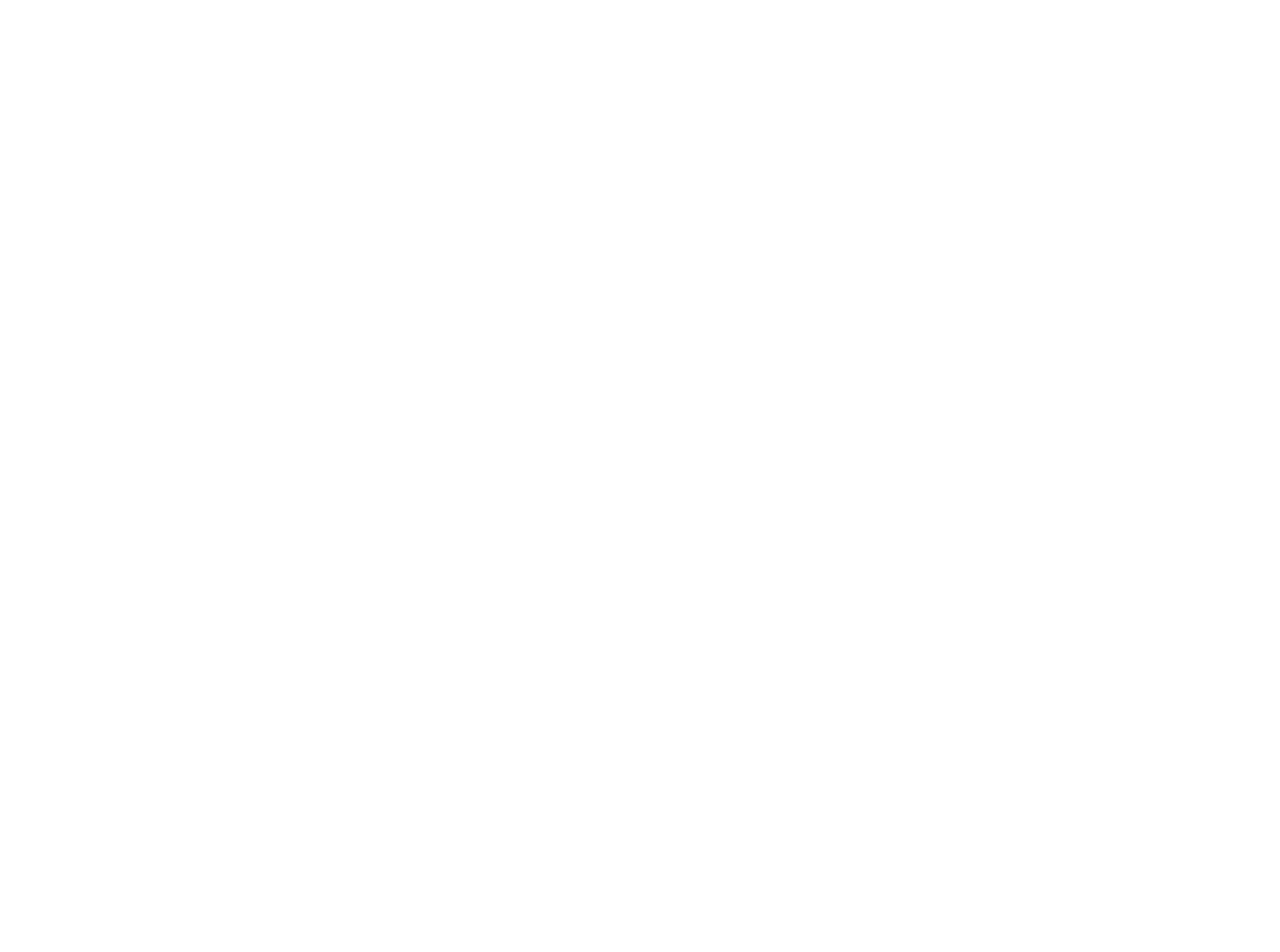
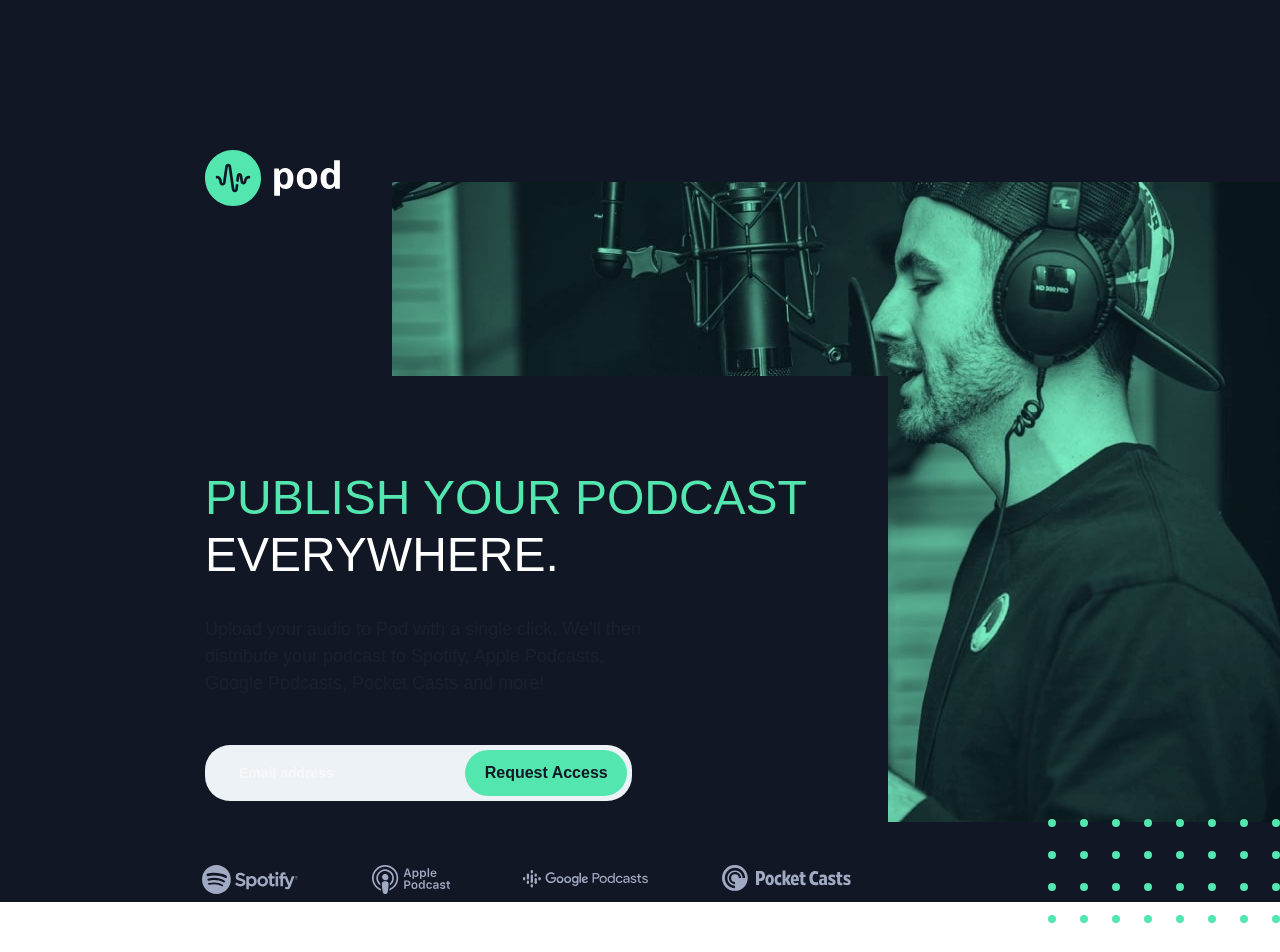
Before and after one commit to dors001/pod-request-access-landing-page, a React (Vite) app: page / in a window 1280 px wide. Shown: the top 952 px of the page. Before the commit the page ends 800 px from the top, so only its background shows below. Built offline with nearby package versions, Linux system fonts and the light colour scheme; a web font is replaced by a local one.

Commit message:
Assemble desktop

```diff
--- a/src/App.tsx
+++ b/src/App.tsx
@@ -46,6 +46,35 @@
             </Box>
           </PodBackground>
         </Show>
+        <Show breakpoint="(min-width: 1025px)">
+          <Box maxW="100%" paddingTop="102px">
+            <PodBackground>
+              <Box paddingLeft="165px">
+                <Logo />
+              </Box>
+              <Box
+                maxW="888px"
+                backgroundColor="rgb(18, 23, 37)"
+                paddingLeft="165px"
+              >
+                <TagLine />
+                <Content />
+                <Box maxW="427px" marginLeft="2.5rem">
+                  <RequestAccessForm />
+                </Box>
+                <Socials />
+              </Box>
+              <Box backgroundColor="rgb(18, 23, 37)" width="100%">
+                <Image
+                  src="/src/assets/desktop/bg-pattern-dots.svg"
+                  float="right"
+                  position="relative"
+                  bottom="75px"
+                />
+              </Box>
+            </PodBackground>
+          </Box>
+        </Show>
       </Box>
     </>
   );
--- a/src/Components/PodBackground.tsx
+++ b/src/Components/PodBackground.tsx
@@ -25,6 +25,7 @@
     bgDesktop: {
       backgroundImage: BgImageDesktop,
       backgroundRepeat: "no-repeat",
+      backgroundPosition: "right",
       filter: "auto",
     },
   };
@@ -38,7 +39,7 @@
       backgroundColor: "rgb(18, 23, 37, 0)",
     },
     desktop: {
-      backgroundColor: "rgb(18, 23, 37)",
+      backgroundColor: "rgb(18, 23, 37, 0)",
     },
   };
 
@@ -55,7 +56,7 @@
         </Box>
       </Show>
       <Show breakpoint="(min-width: 1024px)">
-        <Box sx={bgBoxStyles.bgDesktop} height="100%">
+        <Box sx={bgBoxStyles.bgDesktop} height="100vh">
           <Box sx={contentBoxStyles.desktop}>{children}</Box>
         </Box>
       </Show>
```
